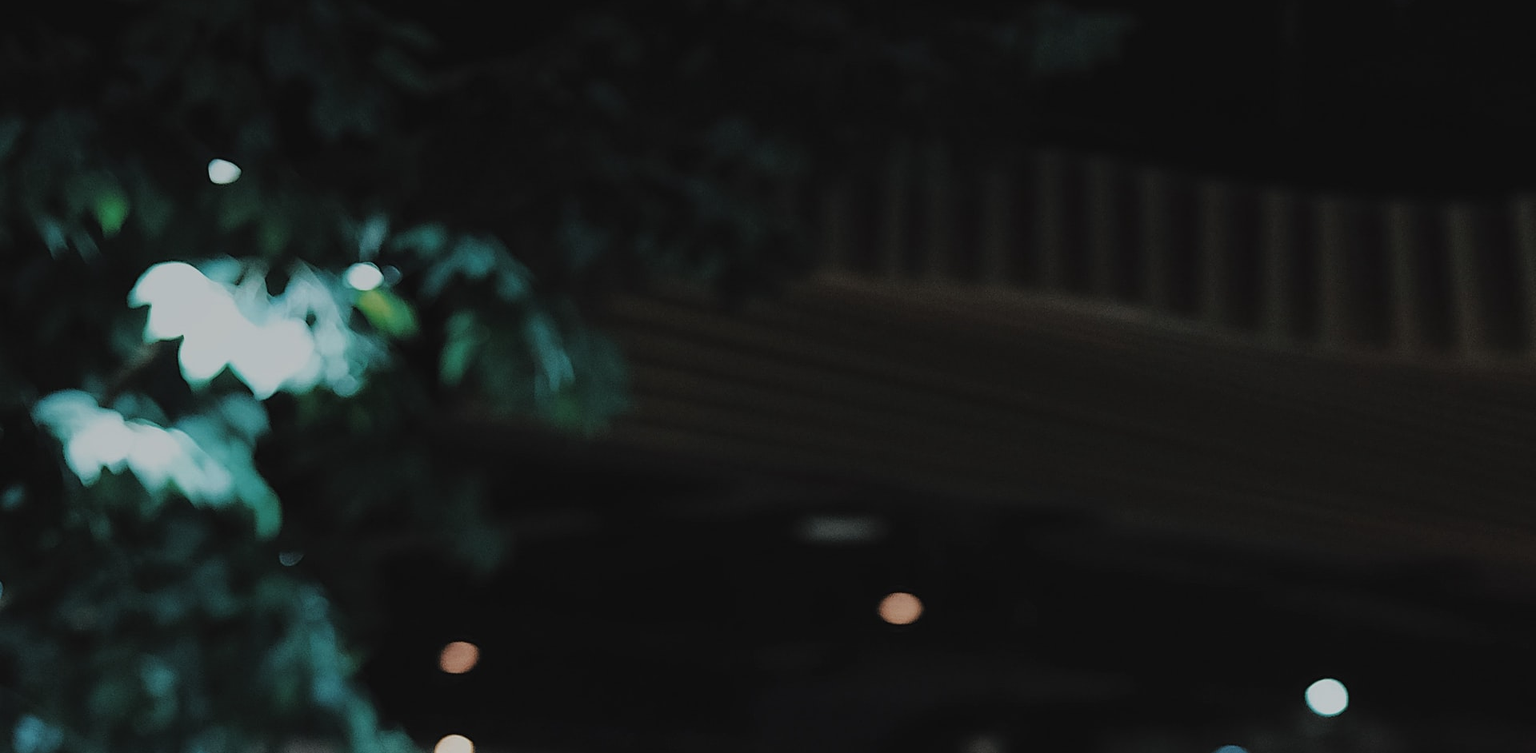
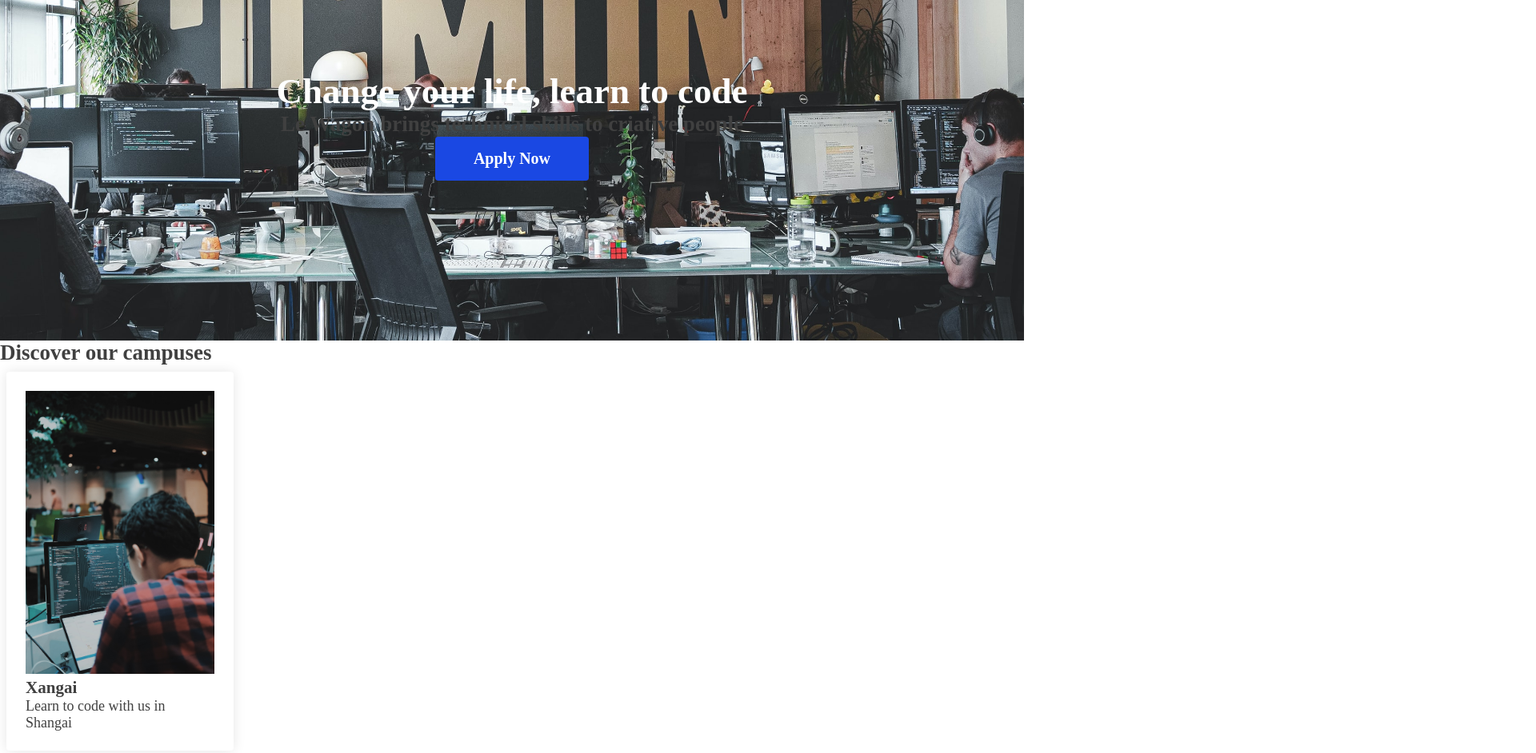
Before and after one commit to oliveiraluann/landing-page-by-le-wagon, a plain HTML site: page index.html in a window 1280 px wide. Shown: the part 112-1054 px from the top of the page at 80% size, 1920 px wide, since content can reach past the window. Drawn offline with Linux system fonts and the light colour scheme; a web font is replaced by a local one.

Commit message:
Estilização do corpo da página iniciado

```diff
--- a/index.html
+++ b/index.html
@@ -14,35 +14,41 @@
 </head>
 <body>
     <!-- Banner section -->
-    <div>
+    <div id="banner">
         <h1>Change your life, learn to code</h1>
         <h2>Le Wagon brings technical skills to criative people</h2>
-        <a href="https://lewagon.com">Apply Now</a>
+        <a class="btn-blue" href="https://lewagon.com">Apply Now</a>
     </div>
     <!-- Cards section -->
-    <div>
+    <div class="container">
         <h2>Discover our campuses</h2>
-        <div>
+        <div class="card">
+            <a class="card-white" href="hhtps://www.lewagon.com/xangai" target="_blank">
                 <img src="images/programmer1.jpg" alt="Image of Xangai">
                 <h3>Xangai</h3>
                 <p>Learn to code with us in Shangai</p>
+            </a>
         </div>
 
-        <div>
+        <div class="card">
+            <a class="card-white" href="hhtps://www.lewagon.com/london" target="_blank">
                 <img src="images/programmer2.jpg" alt="Image of London">
                 <h3>London</h3>
                 <p>Learn to code with us in London</p>
+            </a>
         </div>
 
-        <div>
+        <div class="card">
+            <a class="card-white" href="hhtps://www.lewagon.com/paris" target="_blank">
                 <img src="images/programmer3.jpg" alt="Image of Paris">
                 <h3>Paris</h3>
                 <p>Learn to code with us in Paris</p>
+            </a>
         </div>
     </div>
     <!-- Footer section -->
-    <div class="footer">
-        <p>Website made with love at Le Wagon</p>
+    <div id="footer">
+        <p>Website made with ❤ at Le Wagon</p>
     </div>
 </body>
 </html>
--- a/style.css
+++ b/style.css
@@ -3,3 +3,93 @@
     margin: 0;
     box-sizing: border-box;
 }
+
+body {
+    font-family: Overpass;
+    color: #404040;
+    font-size: 18px;
+}
+
+h1, h3 {
+    color: #404040;
+    font-family: 'Chivo';
+}
+
+h2 {
+    color: #404040;
+    font-family: 'Chivo';
+}
+
+a.card-white,
+a.card-white:hover {
+    color: inherit;
+    text-decoration: none;
+}
+
+#banner {
+    background-image: url(images/banner.jpg);
+    background-size: cover;
+    background-position: bottom;
+    padding: 200px 0;
+    text-align: center;
+}
+
+#banner h1 {
+    color: white;
+    font-size: 45px;
+}
+
+#banner p {
+    color: white;
+    font-size: 24px;
+    opacity: .7;
+}
+
+.btn-blue {
+    background-color: #1a48e3;
+    color: white;
+    padding: 16px 48px;
+    border-radius: 4px;
+    display: inline-block;
+    text-decoration: none;
+    font-size: 20px;
+    font-weight: bold;
+}
+
+.card-white {
+    background: white;
+    box-shadow: 0 0 16px rgba(0, 0, 0, .1);
+    border-radius: 4px;
+    padding: 24px;
+    margin: 8px;
+    flex-grow: 1;
+}
+
+.btn-blue:hover {
+    background-color: #0d1ec6;
+    color: white;
+}
+
+.card {
+    display: grid;
+    grid-template-columns: 1fr 1fr 1fr;
+
+}
+
+.card img {
+    max-width: 100%;
+    width: auto;
+}
+
+.container {
+    width: 900px;
+    height: 60px auto;
+}
+
+#footer {
+    background: #404040;
+    color: white;
+    padding: 10px 0;
+    text-align: center;
+    margin: 5px auto;
+}
```
Lines whose indentation alone changed are shown as unchanged.
